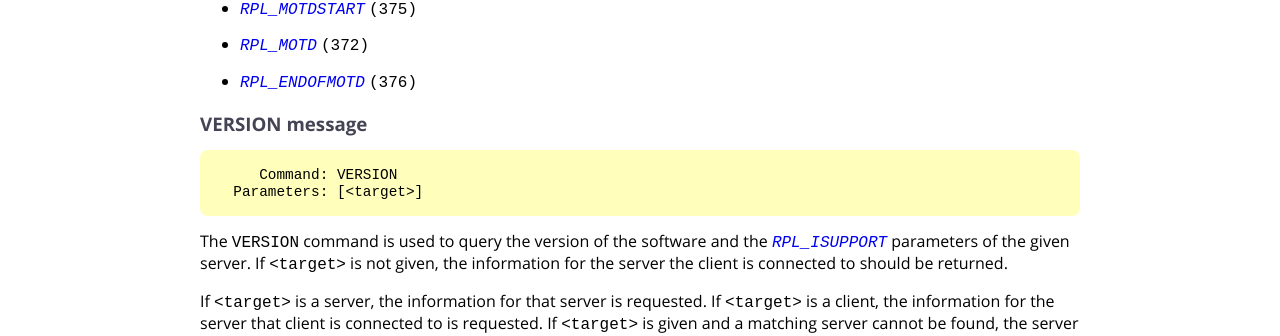
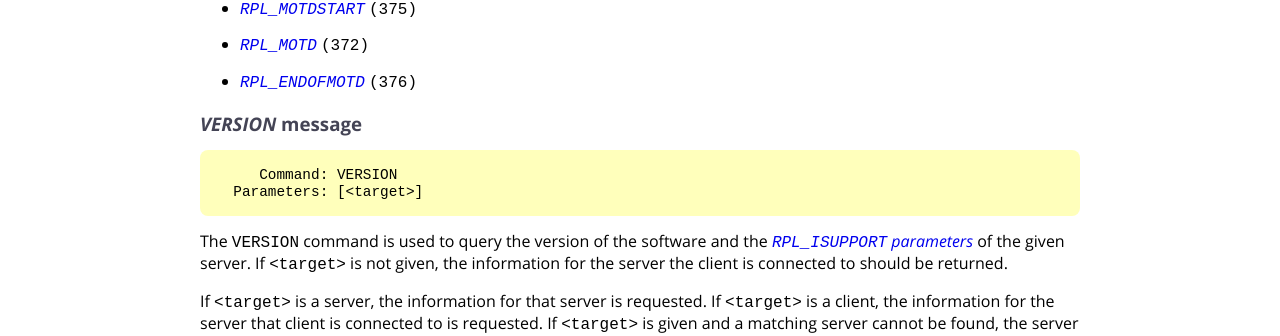
Before and after one commit to ircdocs/modern-irc, a Jekyll site: the page built from index.md, in a window 1280 px wide and 900 px high, scrolled down 26212 px. Shown: the part 149-485 px from the top of the window. Built offline with Jekyll 4.4.1, drawn with Linux system fonts in a browser that asks for light colours; part of the change alters nothing that is shown.

```diff
--- a/_includes/modern-appendix.md
+++ b/_includes/modern-appendix.md
@@ -266,7 +266,7 @@ The server MAY negate parameters which have not been previously advertised; in t
 
 A single `RPL_ISUPPORT` reply MUST NOT contain the same parameter multiple times nor advertise and negate the same parameter. However, the server is free to advertise or negate the same parameter in separate replies.
 
-See the [Feature Advertisement](#feature-advertisement) section for more details on this numeric. A list of parameters is available in the [`RPL_ISUPPORT` Parameters](#rplisupport-parameters) section.
+See the [Feature Advertisement](#feature-advertisement) section for more details on this numeric. A list of parameters is available in the [`RPL_ISUPPORT` Parameters](#RPL_ISUPPORT-parameters) section.
 
 ### `RPL_BOUNCE (010)`
 
@@ -908,7 +908,7 @@ The text used in the last param of this message varies wildly.
 ---
 
 
-# `RPL_ISUPPORT` Parameters
+{% h1 RPL_ISUPPORT-parameters %}`RPL_ISUPPORT` Parameters{% endh1 %}
 
 Used to [advertise features](#feature-advertisement) to clients, the [`RPL_ISUPPORT`](#rplisupport-005) numeric lists parameters that let the client know which features are active and their value, if any.
 
--- /dev/null
+++ b/_plugins/easy-ids.rb
@@ -0,0 +1,42 @@
+# written by daniel oaks
+# released under cc0 public domain
+
+# this lets you easily insert headers with custom IDs.
+#
+# e.g.
+#  tag:
+#   {% h3 message-VERSION %}_VERSION_ message{% endh3 %}
+#  makes:
+#   <h3 id="message-VERSION"><em>VERSION</em> message</h3>
+
+def slug(input)
+  input.strip.gsub(/\s+/, " ")
+end
+
+module Jekyll
+  class HeadingTagBlock < Liquid::Block
+    def initialize(name, params, tokens)
+      super
+      @name = name
+      @id = params
+    end
+
+    def render(context)
+      text = super
+
+      # markdowify text, then remove <p> tag.
+      # see also https://talk.jekyllrb.com/t/markdown-parsing-order-in-custom-liquid-tags/4397/3
+      text = context.registers[:site].find_converter_instance(
+        Jekyll::Converters::Markdown
+      ).convert(text).gsub(/<\/?p[^>]*>/, "").strip
+
+      "<#{@name} id=\"#{slug(@id)}\">#{text}</#{@name}>"
+    end
+  end
+end
+
+Liquid::Template.register_tag('h1', Jekyll::HeadingTagBlock)
+Liquid::Template.register_tag('h2', Jekyll::HeadingTagBlock)
+Liquid::Template.register_tag('h3', Jekyll::HeadingTagBlock)
+Liquid::Template.register_tag('h4', Jekyll::HeadingTagBlock)
+Liquid::Template.register_tag('h5', Jekyll::HeadingTagBlock)
--- a/index.md
+++ b/index.md
@@ -584,7 +584,7 @@ Clients SHOULD NOT assume a server supports a feature unless it has been adverti
 
 For more information and specific details on tokens, see the [`RPL_ISUPPORT`](#rplisupport-005) reply.
 
-A list of `RPL_ISUPPORT` parameters is available in the [`RPL_ISUPPORT` Parameters](#rplisupport-parameters) section.
+A list of `RPL_ISUPPORT` parameters is available in the [`RPL_ISUPPORT` Parameters](#RPL_ISUPPORT-parameters) section.
 
 
 ---
@@ -1077,12 +1077,12 @@ Numeric Replies:
 * [`RPL_MOTD`](#rplmotd-372) `(372)`
 * [`RPL_ENDOFMOTD`](#rplendofmotd-376) `(376)`
 
-### VERSION message
+{% h3 message-VERSION %}_VERSION_ message{% endh3 %}
 
          Command: VERSION
       Parameters: [<target>]
 
-The `VERSION` command is used to query the version of the software and the [`RPL_ISUPPORT`](#rplisupport-parameters) parameters of the given server. If `<target>` is not given, the information for the server the client is connected to should be returned.
+The `VERSION` command is used to query the version of the software and the [`RPL_ISUPPORT` parameters](#RPL_ISUPPORT-parameters) of the given server. If `<target>` is not given, the information for the server the client is connected to should be returned.
 
 If `<target>` is a server, the information for that server is requested. If `<target>` is a client, the information for the server that client is connected to is requested. If `<target>` is given and a matching server cannot be found, the server will respond with the `ERR_NOSUCHSERVER` numeric and the command will fail.
 
```
